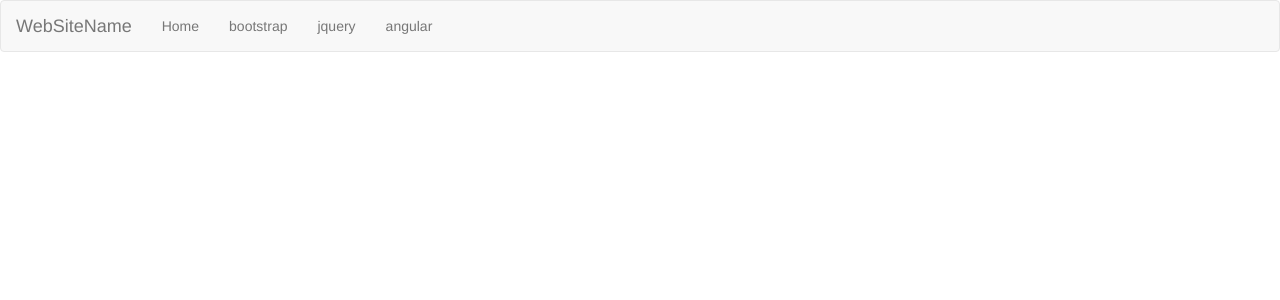
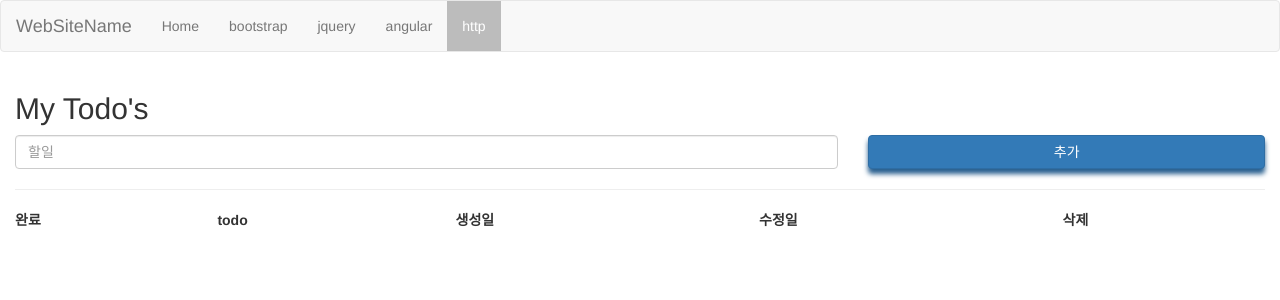
Before and after one commit to eastflag/myTodoApp, an Angular app: page /http in a window 1280 px wide. Before the commit this address led to /. Shown: the top 300 px of the page. Built offline with nearby package versions, Linux system fonts and the light colour scheme.

Commit message:
http 메뉴 추가

```diff
--- a/src/app/app-routing.ts
+++ b/src/app/app-routing.ts
@@ -4,12 +4,14 @@ import {NgModule} from "@angular/core";
 import {HomeComponent} from "./home/home.component";
 import {JqueryComponent} from "./jquery/jquery.component";
 import {AngularComponent} from "./angular/angular.component";
+import {HttpComponent} from "./http/http.component";
 
 const routes: Routes = [
   { path: 'home', component: HomeComponent},
   {path: 'bootstrap', component: BootstrapComponent},
   {path: 'jquery', component: JqueryComponent},
   {path: 'angular', component: AngularComponent},
+  {path: 'http', component: HttpComponent},
 ];
 
 @NgModule({
--- a/src/app/app.component.html
+++ b/src/app/app.component.html
@@ -8,7 +8,7 @@
       <li><a routerLinkActive="active" routerLink="bootstrap">bootstrap</a></li>
       <li><a routerLinkActive="active" routerLink="jquery">jquery</a></li>
       <li><a routerLinkActive="active" routerLink="angular">angular</a></li>
-
+      <li><a routerLinkActive="active" routerLink="http">http</a></li>
 <!--      <li><a href="#">Jquery</a></li>
       <li><a href="#">angular</a></li>
       <li><a href="#">http</a></li>-->
--- a/src/app/app.module.ts
+++ b/src/app/app.module.ts
@@ -11,6 +11,7 @@ import {FormsModule} from "@angular/forms";
 import {MyDatePipe} from "./shared/my.date.pipe";
 import {HighlightDirective} from "./shared/highlight.directive";
 import {BrowserAnimationsModule} from "@angular/platform-browser/animations";
+import {HttpComponent} from "./http/http.component";
 
 @NgModule({
   declarations: [
@@ -21,6 +22,7 @@ import {BrowserAnimationsModule} from "@angular/platform-browser/animations";
     AngularComponent,
     MyDatePipe,
     HighlightDirective,
+    HttpComponent,
   ],
   imports: [
     BrowserModule,
--- /dev/null
+++ b/src/app/http/http.component.html
@@ -0,0 +1,45 @@
+<div class="container-fluid">
+  <h2>My Todo's</h2>
+  <div class="row">
+    <form (ngSubmit)="add_todo()" ngNativeValidate>
+      <div class="col-xs-8">
+        <input type="text" class="form-control" placeholder="할일" id="input_todo" name="todo" required
+               [(ngModel)]="todo">
+      </div>
+      <div class="col-xs-4">
+        <button type="submit" class="btn btn-primary btn-block primary_active">추가</button>
+      </div>
+    </form>
+  </div>
+
+  <hr>
+
+  <table class="table table-striped">
+    <thead>
+    <th>완료</th>
+    <th>todo</th>
+    <th>생성일</th>
+    <th>수정일</th>
+    <th>삭제</th>
+    </thead>
+    <tbody id="todo_list">
+      <tr *ngFor="let todo of todoList; let i = index;" [myHighlight] [@flyInOut]="'in'">
+        <td>
+          <input type="checkbox" (change)="updated(i)">
+        </td>
+<!--        <td [ngStyle]="{'text-decoration': todo.isFinished ? 'line-through': 'none'}">
+          {{todo.todo}}
+        </td>-->
+        <td [class.todo_checked]="todo.isFinished">
+          {{todo.todo}}
+        </td>
+        <td>{{ todo.created | myDate }}</td>
+        <td>{{ todo.updated | myDate }}</td>
+        <td>
+          <button type="button" class="btn btn-danger" (click)="delete(i)">삭제</button>
+        </td>
+      </tr>
+    </tbody>
+  </table>
+
+</div>
--- /dev/null
+++ b/src/app/http/http.component.scss
@@ -0,0 +1,24 @@
+.todo_checked {
+  text-decoration: line-through;
+}
+
+$buttonColor: #337ab7;
+$buttonDark: darken($buttonColor, 10%);
+$buttonDarker: darken($buttonDark, 10%);
+
+button.primary_active {
+  box-shadow: 0px 5px 5px $buttonDark;
+
+  &:hover {
+    background: $buttonDark;
+    box-shadow: 0px 5px 0px $buttonDarker;
+  }
+  &:active {
+    box-shadow: none;
+    -webkit-transform: translateY(5px);
+    -moz-transform: translateY(5px);
+    -ms-transform: translateY(5px);
+    -o-transform: translateY(5px);
+    transform: translateY(5px);
+  }
+}
--- /dev/null
+++ b/src/app/http/http.component.ts
@@ -0,0 +1,46 @@
+import {Component} from "@angular/core";
+import {TodoVo} from "../domain/todo.vo";
+import {animate, state, style, transition, trigger} from "@angular/animations";
+
+@Component({
+  templateUrl: 'http.component.html',
+  styleUrls: ['http.component.scss'],
+  animations: [
+    trigger('flyInOut', [
+      state('in', style({transform: 'translateX(0)'})),
+      transition('void => *', [
+        style({transform: 'translateX(-100%)'}),
+        animate(100)
+      ]),
+      transition('* => void', [
+        animate(100, style({transform: 'translateX(100%)'}))
+      ])
+    ])
+  ]
+})
+export class HttpComponent {
+  todo: string;
+  // 1. 모델 정의
+  todoList = [];
+
+  add_todo() {
+    // todo 리터럴 객체를 생성
+    let item = new TodoVo(false, this.todo, new Date().toString(), new Date().toString());
+
+    // todoList 배열에 담기
+    this.todoList.unshift(item);
+
+    this.todo = null;
+  }
+
+  updated(index: number): void {
+    this.todoList[index].isFinished = !this.todoList[index].isFinished;
+  }
+
+  delete(index: number) {
+    let result = confirm("삭제하시겠습니까?");
+    if (result) {
+      this.todoList.splice(index, 1);
+    }
+  }
+}
```
